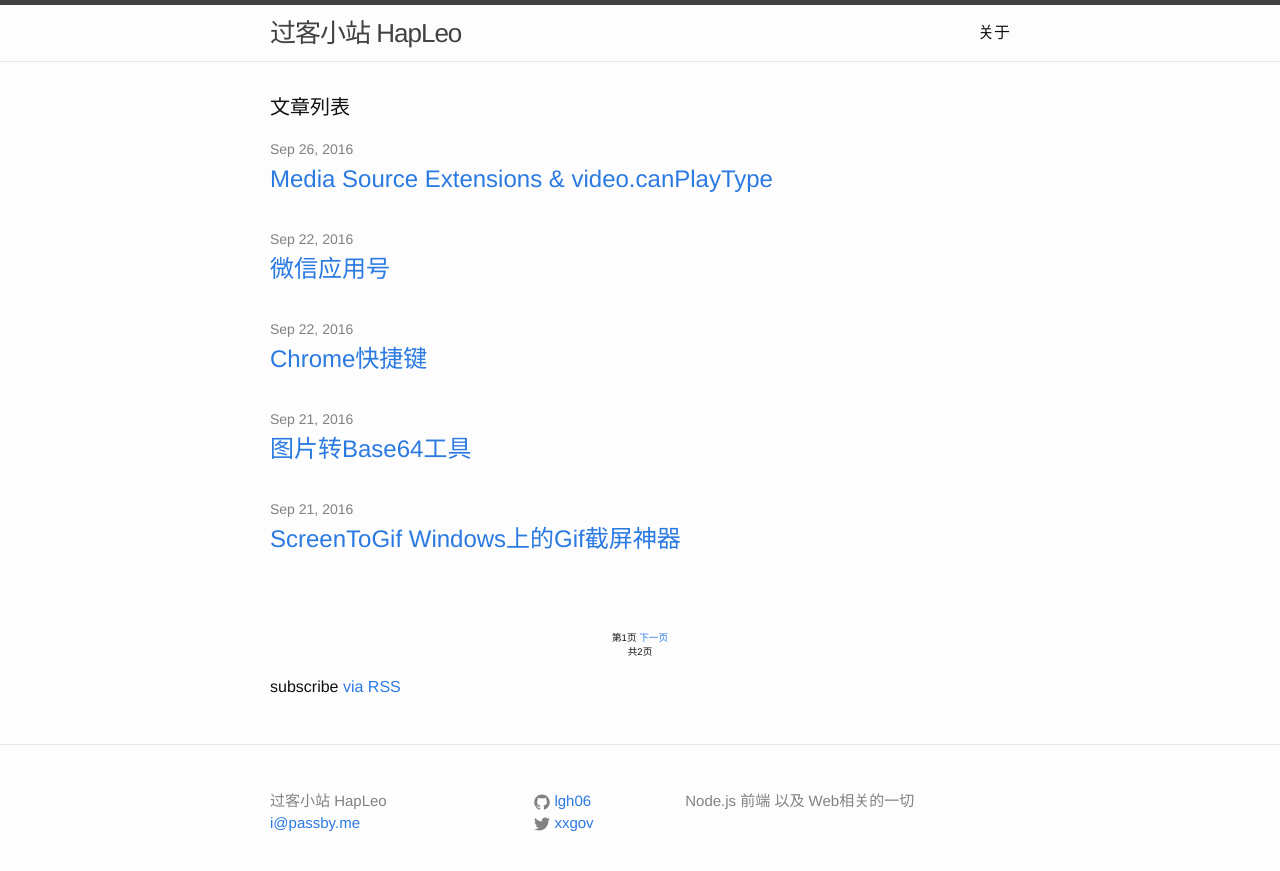
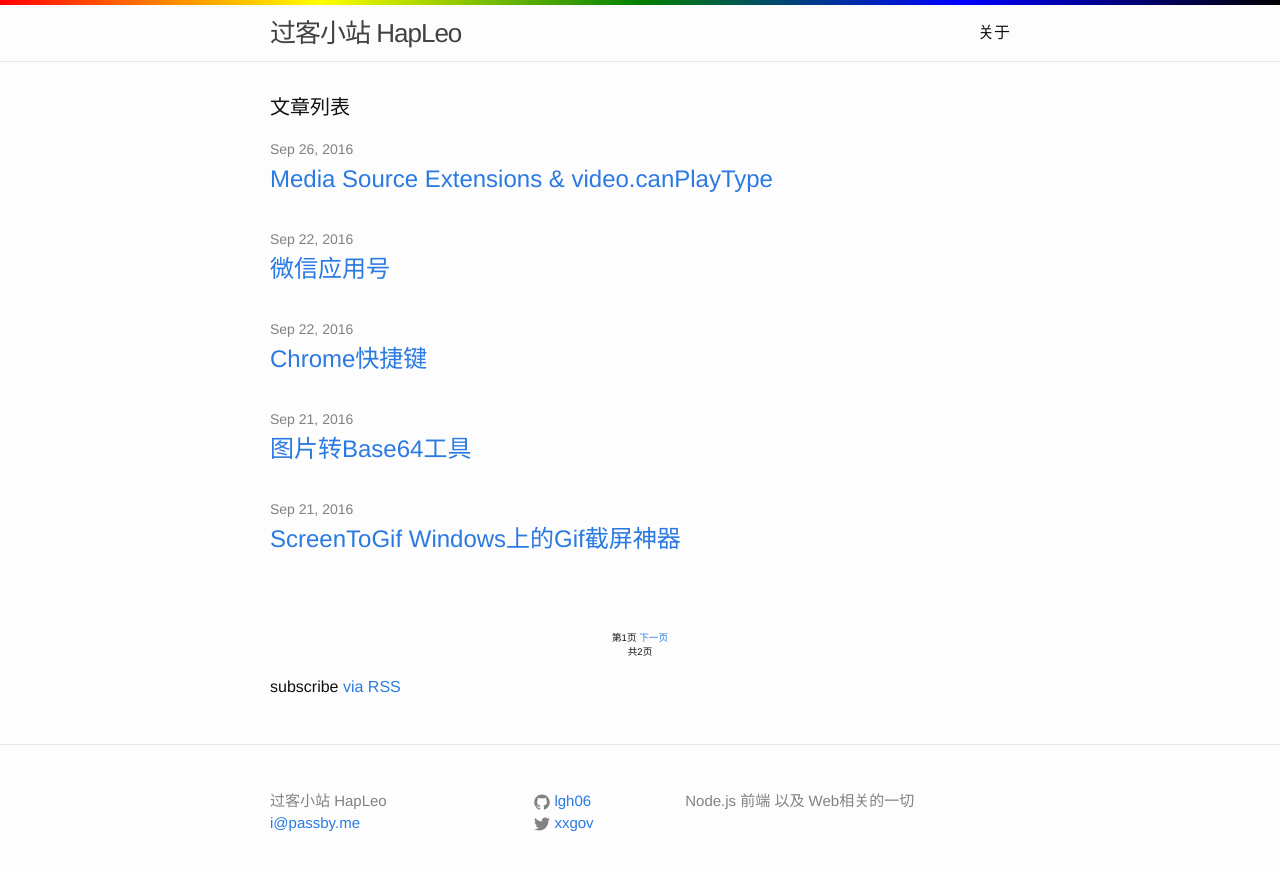
Before and after one commit to lgh06/blog, a Jekyll site: the page built from index.html, in a window 1280 px wide. Shown: the top 871 px of the page. Built offline with Jekyll 4.4.1, drawn with Linux system fonts in a browser that asks for light colours; the list of posts is cut into pages by our own code.

Commit message:
header border css

```diff
--- a/_sass/minima/_layout.scss
+++ b/_sass/minima/_layout.scss
@@ -2,12 +2,19 @@
  * Site header
  */
 .site-header {
-    border-top: 5px solid $grey-color-dark;
+    // border-top: 5px solid $grey-color-dark;
     border-bottom: 1px solid $grey-color-light;
     min-height: 56px;
 
     // Positioning context for the mobile navigation icon
     position: relative;
+    &:before{
+        content: ' ';
+        display: block;
+        height: 5px;
+        background-color: black;
+        background-image: linear-gradient(to right, red 0%, yellow 25%,green 50% ,blue 75%,black 100%);
+    }
 }
 
 .site-title {
```
